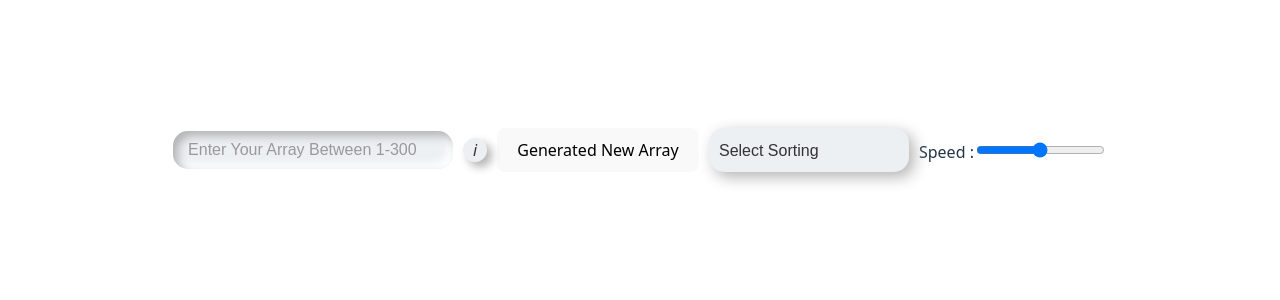
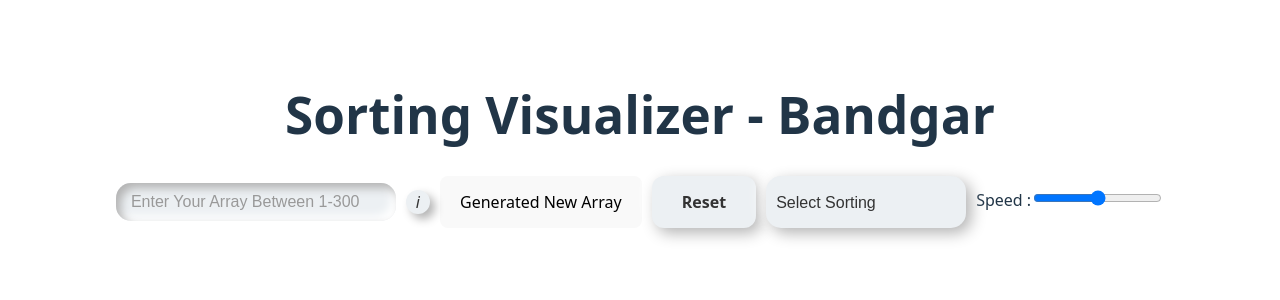
Before and after one commit to ncmnjgf/react-visaulizer-sorting, a React (Vite) app: page / in a window 1280 px wide. Shown: the top 300 px of the page. Built offline with nearby package versions, Linux system fonts and the light colour scheme.

Commit message:
git repo

```diff
--- a/src/App.jsx
+++ b/src/App.jsx
@@ -1,58 +1,69 @@
-import { useEffect, useState } from 'react'
-import './App.css'
+import { useEffect, useState } from 'react';
+import './App.css';
 import Visualizer from './control/Visualizer';
 import Control from './control/Control';
 import { MergeSort } from './control/algorithm/mergeSort';
 import bubblesort from './control/algorithm/BubbleSort';
+import { selectionSort } from './control/algorithm/SelectionSort';
 function App() {
-
   const [array, setarray] = useState([]);
   const [user, setuser] = useState('');
   const [speed, setSpeed] = useState(100);
   const [isSorting, setIsSorting] = useState(false);
   const [selectedSorting, setSelectedSorting] = useState('');
+
+  // handle user input numbers
   useEffect(() => {
     if (user) {
-      const userInput = user.split(","); // split by commas
+      const userInput = user.split(",");
       const filtered = userInput
-        .map(item => parseFloat(item)) // convert to number (float first)
-        .filter(num => !isNaN(num) && Number.isInteger(num) && num <= 500); // keep only valid integers ≤ 500
+        .map(item => parseFloat(item.trim()))
+        .filter(num => !isNaN(num) && Number.isInteger(num) && num <= 500);
 
       console.log(filtered, "this is user input");
       setarray(filtered);
     }
   }, [user]);
 
+  // generate random array
   const handleNewArrayGenerate = () => {
     const newArray = Array.from({ length: 10 }, () =>
       Math.floor(Math.random() * 500)
     );
-    setarray(newArray)
-  }
-    const reSet = () => {
+    setarray(newArray);
+  };
+
+  // reset everything
+  const reSet = () => {
     setarray([])
     setSelectedSorting('')
   };
 
+  // trigger sorting
   const handleSorting = (e) => {
     const sortingMethod = e.target.value;
-    setSelectedSorting(sortingMethod)
+    setSelectedSorting(sortingMethod);
     setIsSorting(true);
     let animationArr = [];
     switch (sortingMethod) {
-      case 'bubblesort':
+      case 'bubbleSort':
         animationArr = bubblesort(array);
-        bubbleAnimation(animationArr)
+        bubbleAnimation(animationArr);
         break;
       case "mergeSort":
         animationArr = MergeSort(array);
         animateMergeSorting(animationArr);
         break;
-
+      case "selectionSort":
+        animationArr = selectionSort(array);
+        animateSelectionSorting(animationArr);
+        break;
       default:
         break;
     }
-  }
+  };
+
+  // bubble sort animation
   function bubbleAnimation(animation) {
     const barEle = document.getElementsByClassName('bar');
     for (let i = 0; i < animation.length; i++) {
@@ -60,8 +71,8 @@ function App() {
       let barOne = barEle[barOneInd];
       let barTwo = barEle[bartwoInd];
       setTimeout(() => {
-        barOne.style.backgroundColor = swap ? 'red' : 'yellow'
-        barTwo.style.backgroundColor = swap ? 'red' : 'yellow'
+        barOne.style.backgroundColor = swap ? 'red' : 'yellow';
+        barTwo.style.backgroundColor = swap ? 'red' : 'yellow';
         if (swap) {
           const heightTemp = barOne.style.height;
           barOne.style.height = barTwo.style.height;
@@ -73,22 +84,20 @@ function App() {
         setTimeout(() => {
           barOne.style.backgroundColor = 'blue';
           barTwo.style.backgroundColor = 'blue';
-        }, 150)
-      }, i * 150)
-      barOne.style.backgroundColor = swap ? 'red' : 'yellow'
-      barTwo.style.backgroundColor = swap ? 'red' : 'yellow'
+        }, speed);
+      }, i * speed);
     }
     setTimeout(() => {
       for (let j = 0; j < barEle.length; j++) {
         setTimeout(() => {
-          barEle[j].style.backgroundColor = 'green'
-        }, j * 150)
+          barEle[j].style.backgroundColor = 'green';
+        }, j * speed);
+      }
+    }, animation.length * speed);
+  }
 
-      }
-    }, animation.length * 150)
-  };
-
-  const animateMergeSorting = (animations) => {
+  // merge sort animation
+ const animateMergeSorting = (animations) => {
     const bars = document.getElementsByClassName("bar");
     for (let i = 0; i < animations.length; i++) {
       const isColorChange = i % 3 !== 2;
@@ -110,26 +119,66 @@ function App() {
         }, i * speed);
       }
     }
+
+    setTimeout(() => {
+      for (let j = 0; j < bars.length; j++) {
+        setTimeout(() => {
+          bars[j].style.backgroundColor = "green";
+        }, j * speed);
+      }
+      setIsSorting(false);
+    }, animations.length * speed);
+  };
+   const animateSelectionSorting = (animations) => {
+    const bars = document.getElementsByClassName("bar");
+    for (let i = 0; i < animations.length; i++) {
+      const [barOneIdx, barTwoIdx, swap] = animations[i];
+      const barOne = bars[barOneIdx];
+      const barTwo = bars[barTwoIdx];
+      setTimeout(() => {
+        barOne.style.backgroundColor = swap ? "red" : "yellow";
+        barTwo.style.backgroundColor = swap ? "red" : "yellow";
+        if (swap) {
+          const tempHeight = barOne.style.height;
+          barOne.style.height = barTwo.style.height;
+          barTwo.style.height = tempHeight;
+          const tempContent = barOne.innerHTML;
+          barOne.innerHTML = barTwo.innerHTML;
+          barTwo.innerHTML = tempContent;
+        }
+        setTimeout(() => {
+          barOne.style.backgroundColor = "blue";
+          barTwo.style.backgroundColor = "blue";
+        }, speed);
+      }, i * speed);
+    }
+    setTimeout(() => {
+      for (let j = 0; j < bars.length; j++) {
+        setTimeout(() => {
+          bars[j].style.backgroundColor = "green";
+        }, j * speed);
+      }
+      setIsSorting(false);
+    }, animations.length * speed);
   };
 
-
   return (
-    <>
-      <Control handleNewArrayGenerate={handleNewArrayGenerate}
-        handleSorting={handleSorting} user={user} setuser={setuser}
+    <div className='App'>
+      <h1>Sorting Visualizer - Bandgar</h1>
+      <Control
+        handleNewArrayGenerate={handleNewArrayGenerate}
+        handleSorting={handleSorting}
+        user={user}
+        setuser={setuser}
         setSpeed={setSpeed}
         reSet={reSet}
         isSorting={isSorting}
         speed={speed}
         selectedSorting={selectedSorting}
-
-
-
       />
       <Visualizer array={array} />
-    </>
-
-  )
+    </div>
+  );
 }
 
-export default App
+export default App;
--- a/src/control/Control.jsx
+++ b/src/control/Control.jsx
@@ -1,31 +1,34 @@
 import React from 'react'
 import "./Visualizer.css"
-const Control = ({ handleNewArrayGenerate, handleSorting, user,isSorting, setuser ,reSet, selectedSorting}) => {
+const Control = ({ handleNewArrayGenerate, handleSorting, user, isSorting, setuser, reSet, selectedSorting, setSpeed }) => {
   return (
     <div className='controls-container'>
       <div className='input-wrapper'>
-        <input type='text' value={user} onChange ={(e) => setuser(e.target.value)} className='neumorphic-input ' placeholder='Enter Your Array Between 1-300' />
+        <input type='text' value={user} onChange={(e) => setuser(e.target.value)} className='neumorphic-input ' placeholder='Enter Your Array Between 1-300' />
         <div className='info-icon-wrapper'>
           <i className='info-icon'>i</i>
           <span className='tooltip-text'>Provide your Array by commas separated integer</span>
         </div>
       </div>
       <button className='new-button' onClick={handleNewArrayGenerate}>Generated New  Array</button>
-      <select className='neumorphism-dropdown ' onChange={handleSorting}>
+      <button className="neu-button" onClick={reSet} >
+        Reset
+      </button>
+      <select className='neumorphism-dropdown' value={selectedSorting} onChange={handleSorting}>
         <option value=''>Select Sorting</option>
-        <option value='bubblesort'>Bubble Sorting</option>
-        <option value='mergesort'>Merge Sorting</option>
-        <option value='selectionsort'>Selection Sorting</option>
+        <option value='bubbleSort'>Bubble Sorting</option>
+        <option value="mergeSort">Merge Sort</option>
+        <option value="selectionSort">SelectionSort Sort</option>
       </select>
       <label>
         Speed :
         <input
-        type='range'
-        min="10"
-        max="200"
-        className='speedControl'
-        onChange={(e) => setSpeed(200 -e.target.value)}
-        disabled={isSorting}
+          type='range'
+          min="10"
+          max="200"
+          className='speedControl'
+          onChange={(e) => setSpeed(200 - e.target.value)}
+          disabled={isSorting}
 
         />
 
--- a/src/control/algorithm/BubbleSort.jsx
+++ b/src/control/algorithm/BubbleSort.jsx
@@ -1,25 +1,20 @@
-function bubblesort(array){
+export default function bubblesort(arr) {
+  const animations = [];
+  const array = [...arr];
 
-    let animation = []
-    let tempArray = [...array];
-    for (let i = 0; i < tempArray.length-1; i++) {
-        for(let j=0;j < tempArray.length-1;j++){
-            if(tempArray[j] > tempArray[j+1]){
-                animation.push([j,j+1,true])
-                let temp = tempArray[j];
-                tempArray[j] = tempArray[j+1];
-                tempArray[j+1] = temp;
-            }else{
-                animation.push([j,j+1,false])
-            }
+  for (let i = 0; i < array.length; i++) {
+    for (let j = 0; j < array.length - i - 1; j++) {
+      // Push comparison
+      animations.push([j, j + 1, false]); // comparing
+      if (array[j] > array[j + 1]) {
+        // Push swap
+        animations.push([j, j + 1, true]);
+        [array[j], array[j + 1]] = [array[j + 1], array[j]];
+      }
+      // Push back to normal color
+      animations.push([j, j + 1, false]);
+    }
+  }
 
-
-        }
-
-
-    }
-    return animation
-
+  return animations;
 }
-
-export default bubblesort
--- /dev/null
+++ b/src/control/algorithm/SelectionSort.jsx
@@ -0,0 +1,23 @@
+export const selectionSort = (array) => {
+    const animations = [];
+    const auxiliaryArray = array.slice();
+    for (let i = 0; i < auxiliaryArray.length; i++) {
+        let minIdx = i;
+        for (let j = i + 1; j < auxiliaryArray.length; j++) {
+            animations.push([i, j, false]);
+            if (auxiliaryArray[j] < auxiliaryArray[minIdx]) {
+                minIdx = j;
+            }
+        }
+        if (minIdx !== i) {
+            animations.push([i, minIdx, true]);
+            swap(auxiliaryArray, i, minIdx);
+        }
+    }
+    return animations;
+};
+const swap = (array, idx1, idx2) => {
+    let temp = array[idx1];
+    array[idx1] = array[idx2];
+    array[idx2] = temp;
+};
```
Also changed, not shown: src/control/algorithm/mergeSort.jsx (line endings or trailing spaces).
